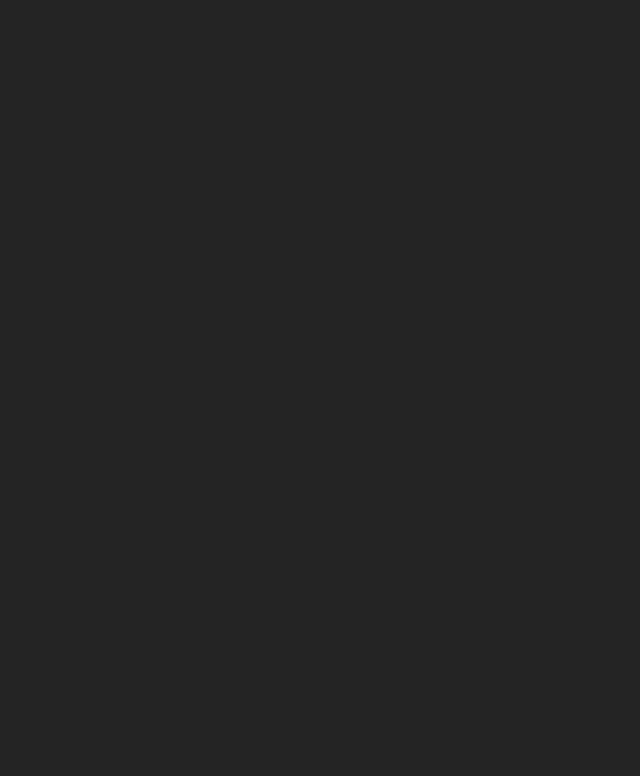
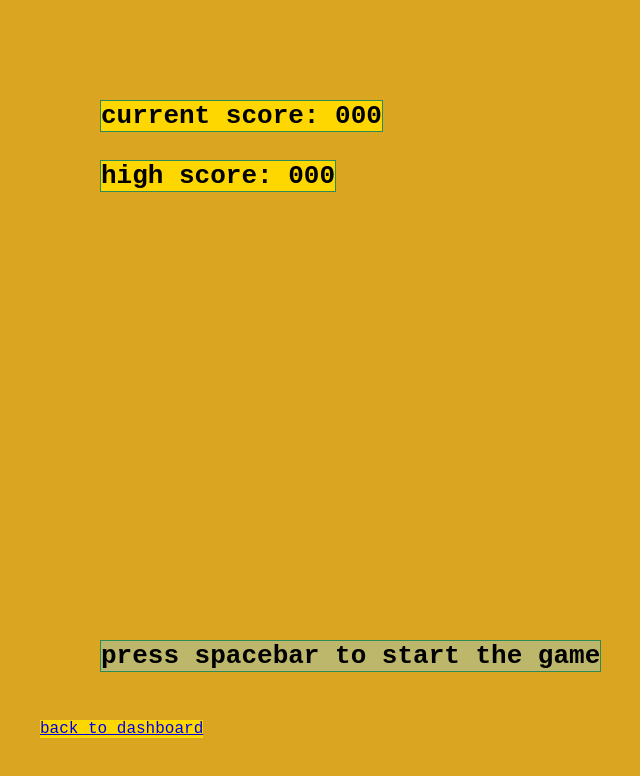
Before and after one commit to hightowerbuilds/brontosaurus-publications, a React (Vite) app: page /snake in a window 1280 px wide. Before the commit this address had no page. Shown: the top 776 px of the page, without its empty margins (0-640 px from the left). Built offline with nearby package versions, Linux system fonts and the light colour scheme.

Commit message:
april 28.2

```diff
--- a/src/App.jsx
+++ b/src/App.jsx
@@ -6,6 +6,7 @@ import Gallery from './pages/Gallery'
 import Zines from './pages/Zines'
 import GiftShop from './pages/GiftShop'
 import Games from './pages/Games'
+import SnakeGame from './pages/SnakeGame'
 
 function App() {
 
@@ -17,6 +18,7 @@ function App() {
     <Route path='/zines' element={<Zines />}/>
     <Route path='/store' element={<GiftShop/>}  />
     <Route path='/games' element={<Games/>} />
+    <Route path='/snake' element={<SnakeGame/>}/>
   </ Routes>
   )
 }
--- a/src/pages/Dashboard.jsx
+++ b/src/pages/Dashboard.jsx
@@ -43,9 +43,10 @@ export default function Dashboard() {
         <NavLink to='/store' style={{
           margin: '5%'
         }}>Gift Shop</NavLink>
-        <NavLink to='/games' style={{
+        <NavLink to='/snake' style={{
           margin: '5%'
         }}>Games</NavLink>
+
 
 
         </p>
--- /dev/null
+++ b/src/pages/SnakeGame.css
@@ -0,0 +1,44 @@
+.pageContainer{
+    background-color: goldenrod;
+    height: 100vh;
+    width: 100%;
+    display: flex;
+    font-family: monospace;
+}
+
+.scores {
+
+}
+
+.score {
+    position: absolute;
+    background-color: gold;
+    left: 100px;
+    top: 100px;
+    border: 1px seagreen solid;
+}
+
+.highScore {
+    background-color: gold;
+    position: absolute;
+    left: 100px;
+    top: 160px;
+    border: 1px seagreen solid;
+}
+
+.gameBorderOne {}
+
+.gameBorderTwo {}
+
+.gameBorderThree {}
+
+.gameBoard {}
+
+.gameStart {
+    display: flex;
+    position: absolute;
+    left: 100px;
+    top: 80vh;
+    background-color: darkkhaki;
+    border: 1px seagreen solid;
+}
--- /dev/null
+++ b/src/pages/SnakeGame.jsx
@@ -0,0 +1,40 @@
+import './SnakeGame.css'
+import { NavLink } from 'react-router-dom'
+
+
+export default function SnakeGame() {
+  return (
+    <div className=" pageContainer">
+
+
+        <div>
+            <div className="scores">
+                <h1 className="score">current score: 000</h1>
+                <h1 className="highScore">high score: 000</h1>
+            </div>
+
+            <div className="gameBorderOne">
+                <div className="gameBorderTwo">
+                  <div className='gameBorderThree'>
+                    <div className='gameBoard'>
+
+                    </div>
+                  </div>
+                </div>
+            </div>
+
+          <h1 className='gameStart'>press spacebar to start the game</h1>
+          <img src="" className='snakeLogo' />
+        </div>
+        <NavLink to='/'
+          style={{
+            position: 'absolute',
+            top: '90vh',
+            left: '5vh',
+            fontSize: 16,
+            backgroundColor: 'gold'
+          }}
+        >back to dashboard</NavLink>
+    </div>
+  )
+}
```
